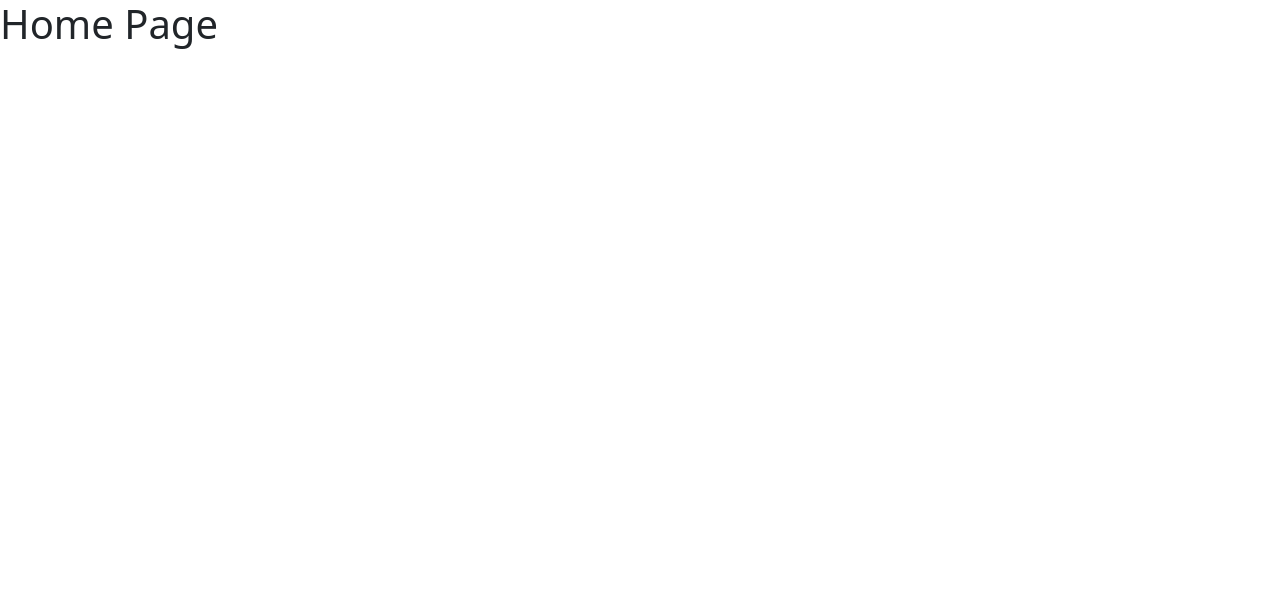
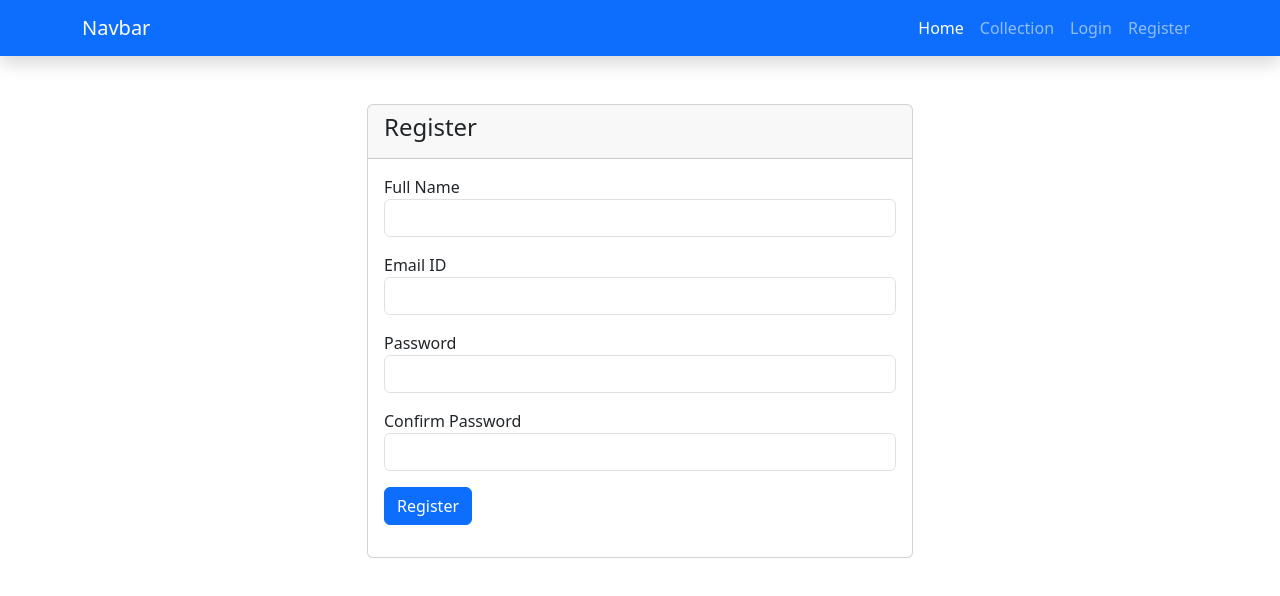
Before and after one commit to nmcanhh/react-ecom-fe, a React (Create React App) app: page /register in a window 1280 px wide. Shown: the top 596 px of the page. Built offline with nearby package versions, Linux system fonts and the light colour scheme.

Commit message:
Login, Register (Frontend)

```diff
--- a/src/App.js
+++ b/src/App.js
@@ -4,13 +4,17 @@ import Dashboard from "./components/admin/Dashboard";
 import Profile from "./components/admin/Profile";
 import MasterLayout from "./layouts/admin/MasterLayout";
 import Home from "./components/frontend/Home";
+import Register from "./components/frontend/auth/Register";
+import Login from "./components/frontend/auth/Login";
 
 function App() {
   return (
     <div className="App">
       <Router>
         <Switch>
-          <Route path="/" component={Home} />
+          <Route exact path="/" component={Home} />
+          <Route path="/login" component={Login} />
+          <Route path="/register" component={Register} />
           <Route
             path="/admin"
             name="Admin"
--- a/src/components/frontend/Home.js
+++ b/src/components/frontend/Home.js
@@ -1,7 +1,12 @@
 import React from "react";
+import Navbar from "../../layouts/frontend/Navbar";
 
 const Home = () => {
-  return <h1>Home Page</h1>;
+  return (
+    <div>
+      <Navbar />
+    </div>
+  );
 };
 
 export default Home;
--- /dev/null
+++ b/src/components/frontend/auth/Login.js
@@ -0,0 +1,40 @@
+import React from "react";
+import Navbar from "../../../layouts/frontend/Navbar";
+
+const Login = () => {
+  return (
+    <div>
+      <Navbar />
+      <div className="container py-5">
+        <div className="row justify-content-center">
+          <div className="col-md-6">
+            <div className="card">
+              <div className="card-header">
+                <h4>Login</h4>
+              </div>
+              <div className="card-body">
+                <form>
+                  <div className="form-group mb-3">
+                    <label htmlFor="">Email ID</label>
+                    <input type="email" className="form-control" id="email" />
+                  </div>
+                  <div className="form-group mb-3">
+                    <label htmlFor="">Password</label>
+                    <input type="password" class="form-control" id="password" />
+                  </div>
+                  <div className="form-group mb-3">
+                    <button type="submit" className="btn btn-primary">
+                      Login
+                    </button>
+                  </div>
+                </form>
+              </div>
+            </div>
+          </div>
+        </div>
+      </div>
+    </div>
+  );
+};
+
+export default Login;
--- /dev/null
+++ b/src/components/frontend/auth/Register.js
@@ -0,0 +1,56 @@
+import React from "react";
+import Navbar from "../../../layouts/frontend/Navbar";
+
+const Register = () => {
+  return (
+    <div>
+      <Navbar />
+      <div className="container py-5">
+        <div className="row justify-content-center">
+          <div className="col-md-6">
+            <div className="card">
+              <div className="card-header">
+                <h4>Register</h4>
+              </div>
+              <div className="card-body">
+                <form action="">
+                  <div className="form-group mb-3">
+                    <label htmlFor="">Full Name</label>
+                    <input type="name" className="form-control" id="name" />
+                  </div>
+                  <div className="form-group mb-3">
+                    <label htmlFor="">Email ID</label>
+                    <input type="email" name="email" className="form-control" />
+                  </div>
+                  <div className="form-group mb-3">
+                    <label htmlFor="">Password</label>
+                    <input
+                      type="password"
+                      name="password"
+                      className="form-control"
+                    />
+                  </div>
+                  <div className="form-group mb-3">
+                    <label htmlFor="">Confirm Password</label>
+                    <input
+                      type="password"
+                      name="confirm_password"
+                      className="form-control"
+                    />
+                  </div>
+                  <div className="form-group mb-3">
+                    <button type="submit" className="btn btn-primary">
+                      Register
+                    </button>
+                  </div>
+                </form>
+              </div>
+            </div>
+          </div>
+        </div>
+      </div>
+    </div>
+  );
+};
+
+export default Register;
--- a/src/index.js
+++ b/src/index.js
@@ -2,6 +2,8 @@ import React from "react";
 import ReactDOM from "react-dom";
 import App from "./App";
 import reportWebVitals from "./reportWebVitals";
+import "bootstrap/dist/css/bootstrap.min.css";
+import "bootstrap/dist/js/bootstrap.bundle.js";
 
 ReactDOM.render(
   <React.StrictMode>
--- /dev/null
+++ b/src/layouts/frontend/Navbar.js
@@ -0,0 +1,51 @@
+import React from "react";
+import { Link } from "react-router-dom";
+
+const Navbar = () => {
+  return (
+    <nav className="navbar navbar-expand-lg navbar-dark bg-primary shadow stick-top">
+      <div className="container">
+        <Link className="navbar-brand" to="#">
+          Navbar
+        </Link>
+        <button
+          className="navbar-toggler"
+          type="button"
+          data-bs-toggle="collapse"
+          data-bs-target="#navbarSupportedContent"
+          aria-controls="navbarSupportedContent"
+          aria-expanded="false"
+          aria-label="Toggle navigation"
+        >
+          <span className="navbar-toggler-icon"></span>
+        </button>
+        <div className="collapse navbar-collapse" id="navbarSupportedContent">
+          <ul className="navbar-nav ms-auto mb-2 mb-lg-0">
+            <li className="nav-item">
+              <Link className="nav-link active" aria-current="page" to="#">
+                Home
+              </Link>
+            </li>
+            <li className="nav-item">
+              <Link className="nav-link" to="#">
+                Collection
+              </Link>
+            </li>
+            <li className="nav-item">
+              <Link className="nav-link" to="/login">
+                Login
+              </Link>
+            </li>
+            <li className="nav-item">
+              <Link className="nav-link" to="/register">
+                Register
+              </Link>
+            </li>
+          </ul>
+        </div>
+      </div>
+    </nav>
+  );
+};
+
+export default Navbar;
```
